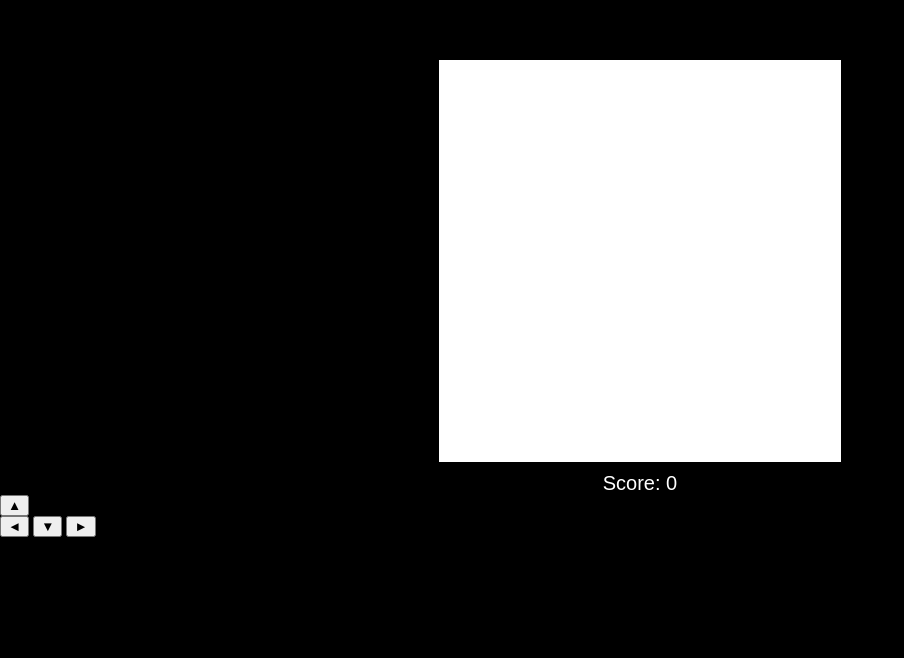
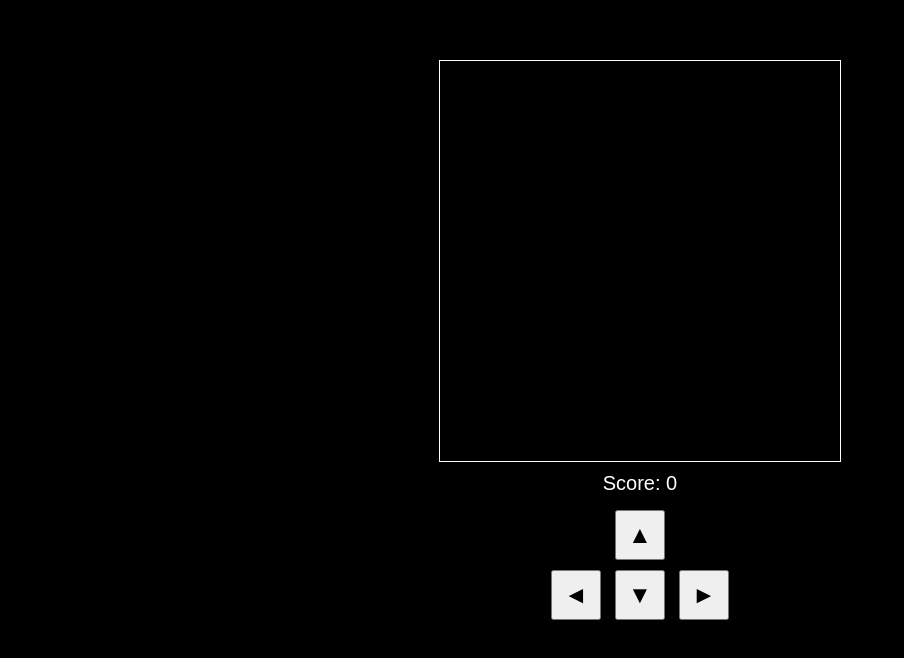
Before and after one commit to Dayok166/Snake, a plain HTML site: page index.html in a window 1280 px wide. Shown: the part 140-798 px from the top of the page, without its empty margins (0-904 px from the left). Drawn offline with Linux system fonts and the light colour scheme.

Commit message:
Update style.css

```diff
--- a/style.css
+++ b/style.css
@@ -1,12 +1,14 @@
 body {
   margin: 0;
-  background: black;
+  background: #000;
+  touch-action: none; /* Prevents default touch behaviors */
 }
 #gameCanvas {
   display: block;
   margin: 0 auto;
-  background: #fff;
+  background: #000;
   border: 1px solid #fff;
+  touch-action: none; /* Prevents scrolling when swiping on the canvas */
   margin-top: 200px;
 }
 #scoreBoard {
@@ -16,3 +18,14 @@ body {
   font-size: 20px;
   margin-top: 10px;
 }
+/* On-Screen Controls */
+#controls {
+  text-align: center;
+  margin-top: 10px;
+}
+#controls button {
+  width: 50px;
+  height: 50px;
+  font-size: 24px;
+  margin: 5px;
+}
```
